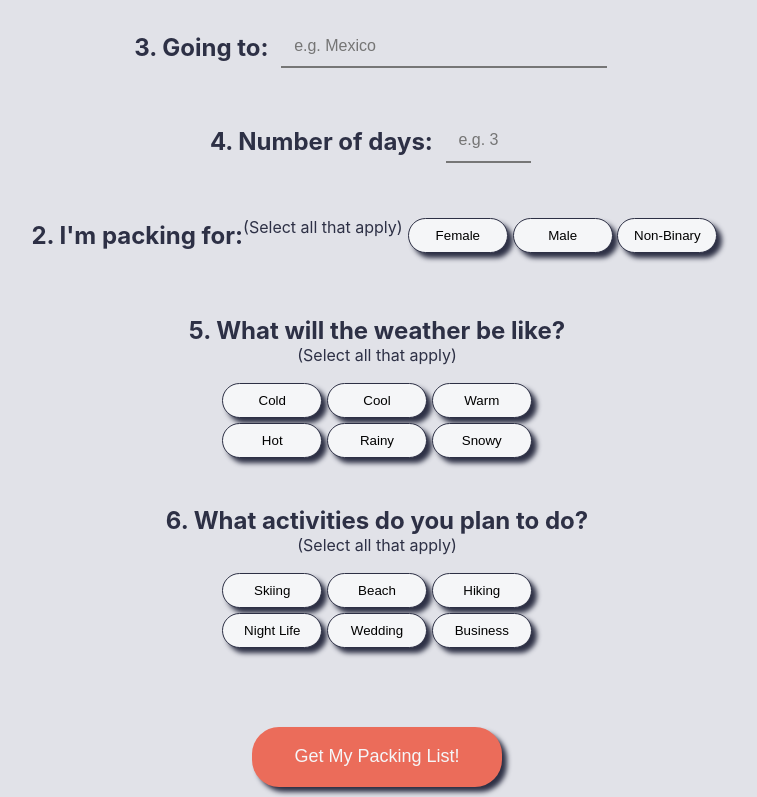
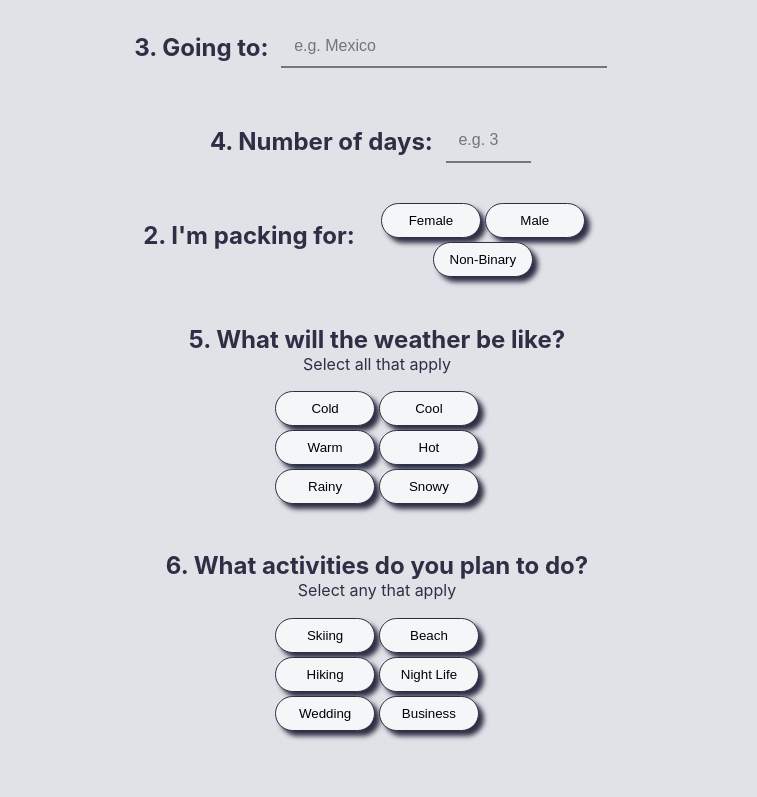
Before and after one commit to Pack-Smart/pack-smart-fe, a React (Create React App) app: page /packsmart/packing-quiz in a window 1280 px wide. Shown: the part 394-1191 px from the top of the page, without its empty margins (263-1020 px from the left). Built offline with nearby package versions, Linux system fonts and the light colour scheme.

Commit message:
Add styles to buttons

```diff
--- a/src/MultipleChoice/MultipleChoice.js
+++ b/src/MultipleChoice/MultipleChoice.js
@@ -1,7 +1,7 @@
 import './MultipleChoice.scss'
 
 const MultipleChoice = (props) => {
-  const { category, question, buttons } = props.questionDetails
+  const { category, question, subtext, buttons } = props.questionDetails
   const { handleClick } = props
 
   const handleButtonClick = (event) => {
@@ -36,7 +36,9 @@ const MultipleChoice = (props) => {
   return (
     <div className={`trip-${category}-field`}>
       <h2>{question}</h2>
-      <p className="select-all-txt">(Select all that apply)</p>
+      {subtext.length > 0 &&
+        <p className="select-all-txt">{subtext}</p>
+      }
       <div className="quiz-answer-btns">
         {createButtons(buttons)}
       </div>
--- a/src/Quiz/Quiz.scss
+++ b/src/Quiz/Quiz.scss
@@ -42,7 +42,7 @@
 
 .quiz-answer-btns {
   @include row-center;
-  width: 25%;
+  width: 20%;
   flex-wrap: wrap;
 }
 
--- a/src/Quiz/quizDetails.js
+++ b/src/Quiz/quizDetails.js
@@ -11,6 +11,7 @@ const quizDetails = [
     question: `2. I'm packing for:`,
     type: 'MultipleChoice',
     category: 'gender',
+    subtext: '',
     buttons: ['Female', 'Male', 'Non-Binary']
   },
   {
@@ -33,14 +34,18 @@ const quizDetails = [
     question: '5. What will the weather be like?',
     type: 'MultipleChoice',
     category: 'weather',
-    buttons: ['Cold', 'Cool', 'Warm', 'Hot', 'Rainy', 'Snowy']
+    subtext: 'Select all that apply',
+    buttons: ['Cold', 'Cool', 'Warm', 'Hot', 'Rainy', 'Snowy'],
+    isRequired: true
   },
   {
     id: 6,
     question: '6. What activities do you plan to do?',
     type: 'MultipleChoice',
     category: 'categories',
-    buttons: ['Skiing', 'Beach', 'Hiking', 'Night Life', 'Wedding', 'Business']
+    subtext: 'Select any that apply',
+    buttons: ['Skiing', 'Beach', 'Hiking', 'Night Life', 'Wedding', 'Business'],
+    isRequired: false,
   }
 ]
 
```
